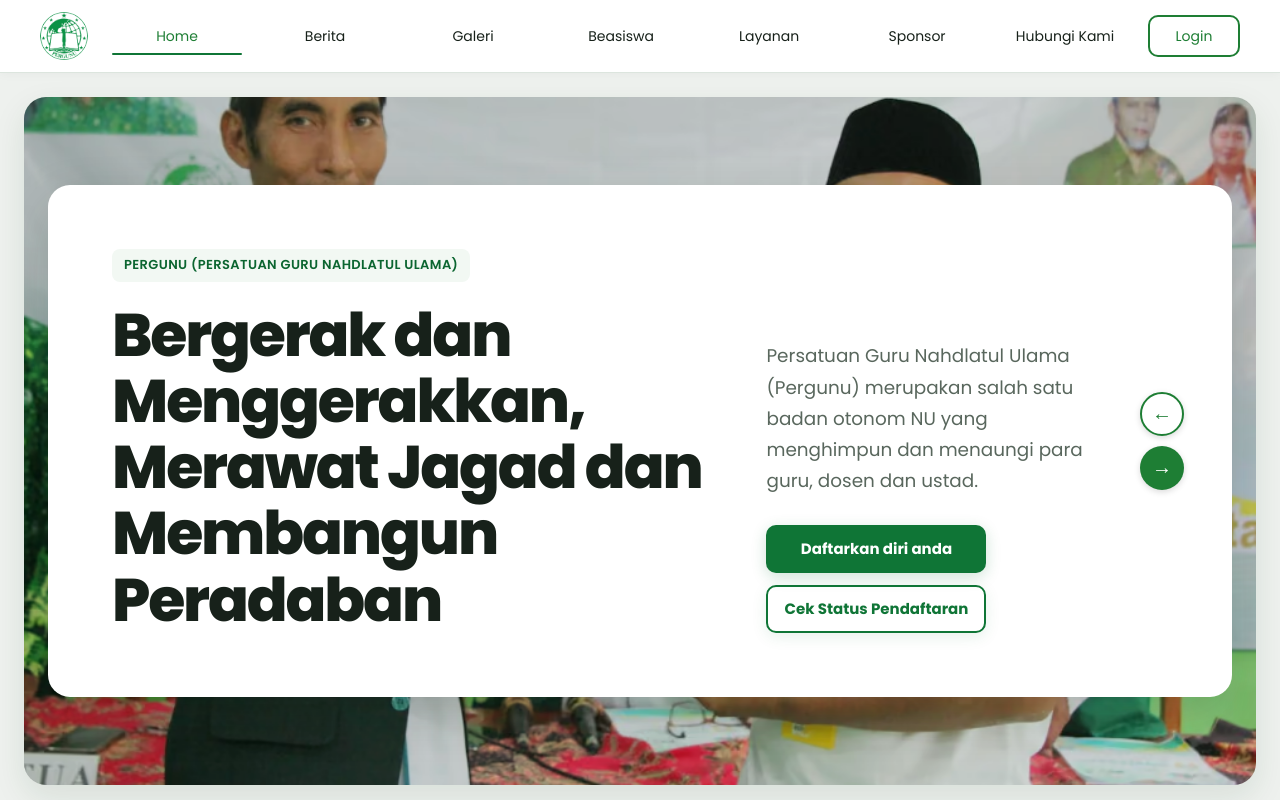
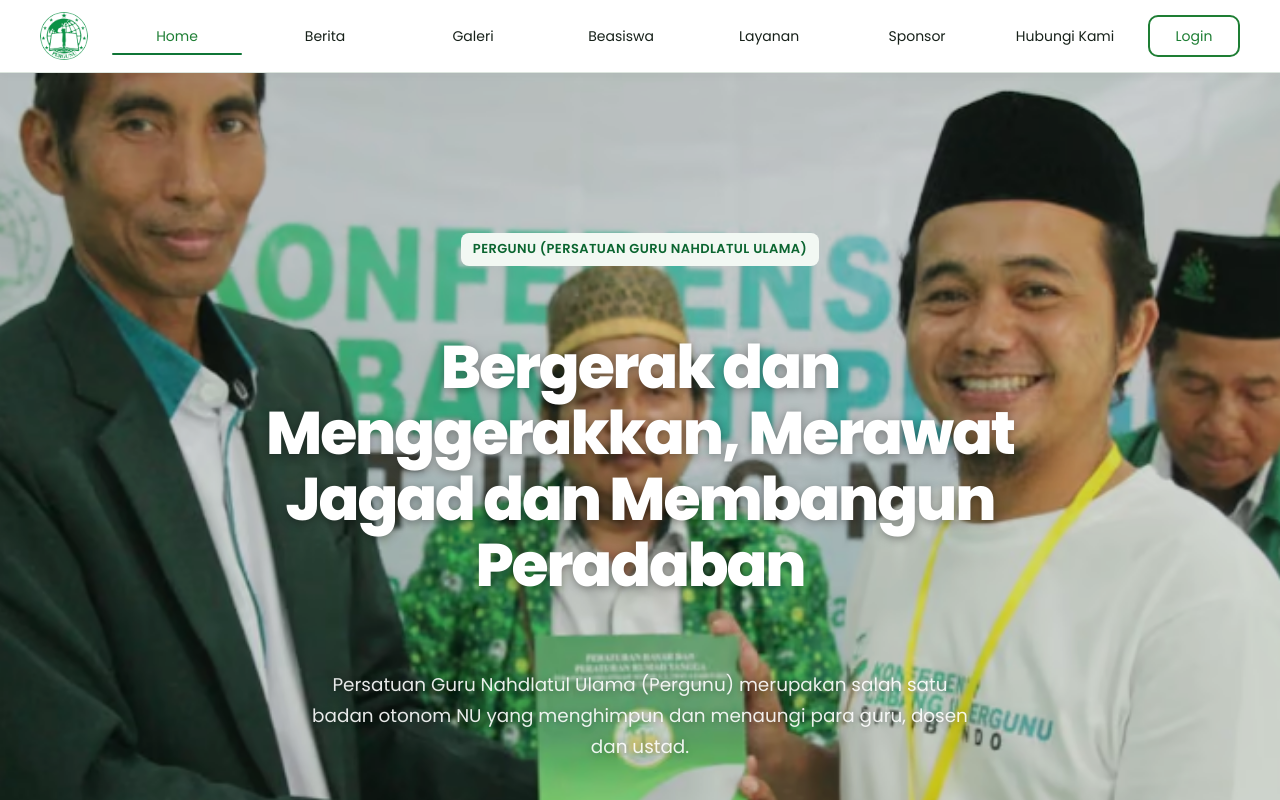
Before and after one commit to Ruzzuu/Pergunu2, a React (Vite) app: page / in a window 1280 px wide. Shown: the top 800 px of the page. Built offline with nearby package versions, Linux system fonts and the light colour scheme; no server answers.

Commit message:
Align homepage hero with shared page design

```diff
--- a/src/legacy/componen/Hero/Hero.jsx
+++ b/src/legacy/componen/Hero/Hero.jsx
@@ -70,13 +70,11 @@
       <div className="hero-overlay">
         <div className="hero-container">
           <div className="hero-card">
-            <div className="hero-left">
+            <div className="hero-content">
               <p className="hero-label">
                 PERGUNU (Persatuan Guru Nahdlatul Ulama)
               </p>
               <h1 className="hero-title">{heroContents[index].title}</h1>
-            </div>
-            <div className="hero-right">
               <p className="hero-desc">{heroContents[index].desc}</p>
               <div className="hero-buttons">
                 <a
@@ -95,11 +93,11 @@
             </div>
 
             <div className="nav-buttons">
+              <button className="nav-button filled" type="button" onClick={nextContent} aria-label="Konten berikutnya">
+                <span aria-hidden="true">→</span>
+              </button>
               <button className="nav-button outlined" type="button" onClick={prevContent} aria-label="Konten sebelumnya">
                 <span aria-hidden="true">←</span>
-              </button>
-              <button className="nav-button filled" type="button" onClick={nextContent} aria-label="Konten berikutnya">
-                <span aria-hidden="true">→</span>
               </button>
             </div>
           </div>
--- a/src/legacy/public-ui.css
+++ b/src/legacy/public-ui.css
@@ -132,15 +132,15 @@
 /* Home hero */
 .app-wrapper {
   min-height: 0;
-  padding: 24px;
-  background: #eef1ee;
+  padding: 0;
+  background: transparent;
 }
 .hero-section {
   position: relative;
-  min-height: clamp(590px, 72vh, 760px);
-  padding: clamp(48px, 7vw, 88px) 24px;
-  border-radius: var(--radius-panel);
-  box-shadow: var(--shadow-md);
+  min-height: clamp(500px, 62vh, 680px);
+  padding: clamp(72px, 9vw, 112px) 0;
+  border-radius: 0;
+  box-shadow: none;
   isolation: isolate;
 }
 .hero-background,
@@ -168,20 +168,21 @@
 .hero-overlay { position: relative; z-index: 1; }
 .hero-container { max-width: var(--container); }
 .hero-card {
-  display: grid;
-  grid-template-columns: minmax(0, 1.25fr) minmax(320px, 0.85fr);
-  gap: clamp(32px, 5vw, 72px);
+  display: flex;
+  flex-direction: column;
+  align-items: center;
+  gap: 0;
   max-width: var(--container);
-  padding: clamp(40px, 5vw, 64px);
-  border-radius: var(--radius-panel);
-  box-shadow: 0 18px 50px rgba(9, 38, 20, 0.16);
+  padding: clamp(20px, 4vw, 48px);
+  border-radius: 0;
+  background: transparent;
+  box-shadow: none;
+  opacity: 1;
+  text-align: center;
 }
-.hero-left,
-.hero-right { min-width: 0; }
-.hero-left { align-self: start; }
-.hero-right { align-self: end; padding-right: 56px; }
+.hero-content { width: min(100%, 820px); margin-inline: auto; }
 .hero-label {
-  margin-bottom: 20px;
+  margin: 0 auto 20px;
   padding: 7px 12px;
   border-radius: 8px;
   background: var(--green-surface);
@@ -191,23 +192,25 @@
   letter-spacing: 0.03em;
 }
 .hero-title {
-  max-width: 18ch;
+  max-width: 22ch;
   margin: 0;
-  color: var(--text-primary);
+  color: #fff;
   font-size: clamp(2.35rem, 4.7vw, 4rem);
   line-height: 1.1;
   letter-spacing: -0.035em;
+  text-shadow: 0 2px 10px rgba(0, 0, 0, .34);
 }
 .hero-desc {
-  max-width: 48ch;
-  margin: 0 0 28px;
-  color: var(--text-secondary);
+  max-width: 58ch;
+  margin: 22px auto 28px;
+  color: rgba(255, 255, 255, .9);
   font-size: clamp(1rem, 1.5vw, 1.15rem);
   line-height: 1.7;
+  text-shadow: 0 1px 6px rgba(0, 0, 0, .3);
 }
-.hero-buttons { justify-content: flex-start; margin: 0; padding: 0; }
+.hero-buttons { justify-content: center; margin: 0; padding: 0; }
 .hero-button { min-width: 0; padding: 13px 20px; border-radius: var(--radius-control); }
-.nav-buttons { right: 48px; gap: 10px; }
+.nav-buttons { position: static; flex-direction: row; justify-content: center; gap: 14px; margin-top: 32px; transform: none; }
 .nav-button { width: 44px; height: 44px; }
 .nav-button:hover { transform: translateY(-1px); }
 
@@ -537,9 +540,9 @@
 /* Contact */
 .contact-page { background: var(--surface-muted); color: var(--text-primary); }
 .contact-main { min-height: 0; }
-.contact-hero { padding: clamp(56px, 7vw, 88px) 0; background: var(--green-surface); }
-.contact-hero h1 { max-width: 18ch; font-size: clamp(2.4rem, 5vw, 3.7rem); line-height: 1.1; letter-spacing: -0.03em; }
-.contact-hero span { max-width: 60ch; color: var(--text-secondary); }
+.contact-hero { min-height: clamp(360px, 54vh, 560px); display: flex; align-items: center; padding: clamp(72px, 9vw, 112px) 0; background: transparent; }
+.contact-hero h1 { max-width: 18ch; color: #fff; font-size: clamp(2.4rem, 5vw, 3.7rem); line-height: 1.1; letter-spacing: -0.03em; text-shadow: 0 2px 10px rgba(0,0,0,.32); }
+.contact-hero span { max-width: 60ch; color: rgba(255,255,255,.88); text-shadow: 0 1px 5px rgba(0,0,0,.3); }
 .contact-grid { gap: 18px; padding-block: var(--section-space); }
 .contact-card {
   min-height: 164px;
@@ -634,9 +637,9 @@
   .page-hero .container,
   .sponsor-page-hero .container { width: min(calc(100% - 32px), var(--container)); }
 
-  .app-wrapper { padding: 12px; }
-  .hero-section { min-height: 0; padding: 28px 12px; border-radius: 16px; }
-  .hero-card { gap: 24px; padding: 28px 22px 24px; border-radius: 18px; }
+  .app-wrapper { padding: 0; }
+  .hero-section { min-height: 0; padding: 64px 0; border-radius: 0; }
+  .hero-card { gap: 24px; padding: 28px 16px 24px; border-radius: 0; }
   .hero-title { max-width: 100%; font-size: clamp(2rem, 10vw, 2.75rem); overflow-wrap: normal; }
   .hero-desc { font-size: 1rem; line-height: 1.65; }
   .hero-buttons { display: grid; grid-template-columns: 1fr; gap: 10px; }
```
